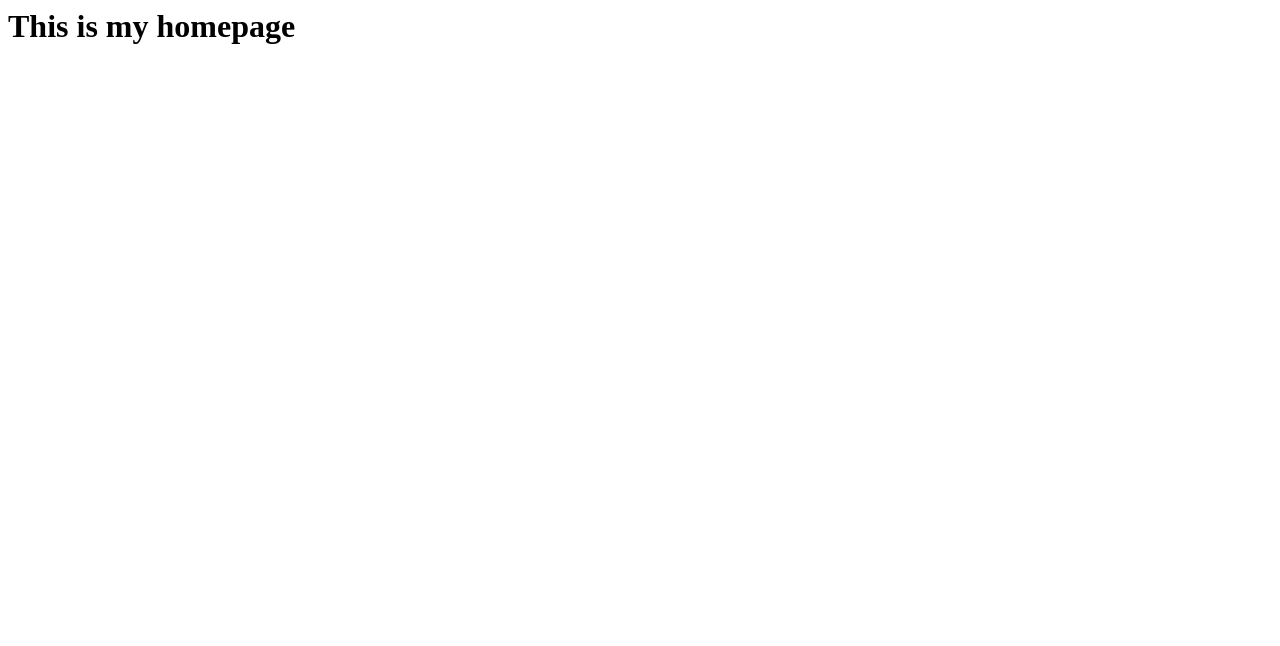
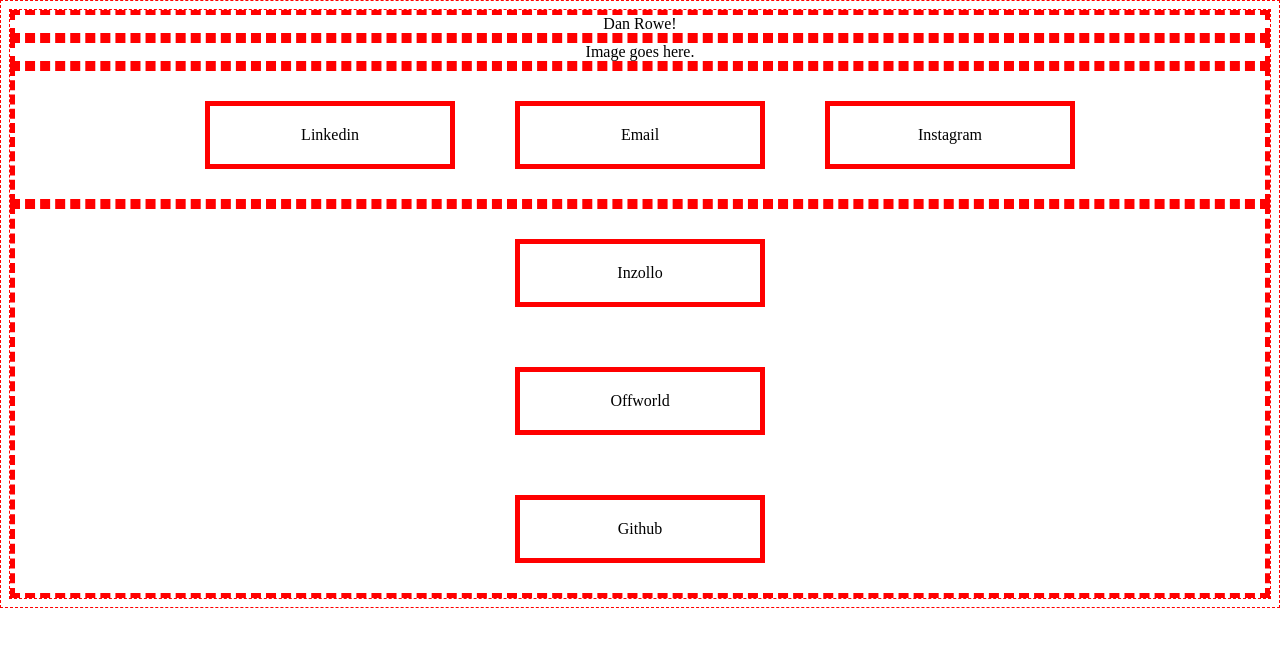
Before and after one commit to danamaple/link-in-bio, a plain HTML site: page index.html in a window 1280 px wide. Drawn offline with Linux system fonts and the light colour scheme.

Commit message:
Basic HTML Structure

```diff
--- a/index.html
+++ b/index.html
@@ -1 +1,83 @@
-<h1>This is my homepage</h1>
+<!DOCTYPE html>
+<html>
+  <head>
+    <meta charset="UTF-8">
+    <title> Dan Rowe's Links </title>
+    <style>
+    *{
+      border: 1px red dashed;
+      text-align: center;
+      }
+      .name{
+      border: dashed red 5px;
+      }
+      .text-container{
+        display: flex;
+        flex-direction: column;
+        justify-content: center;
+        align-items: center;
+        border: dashed red 5px;
+      }
+      .text {
+    width: 200px;
+    padding: 20px;
+    border: solid red 5px;
+    margin: 30px;
+    }
+      .button-container{
+        display: flex;
+        flex-direction: row;
+        justify-content: center;
+        border: dashed red 5px;
+      }
+        .button {
+      width: 200px;
+      padding: 20px;
+      border: solid red 5px;
+      margin: 30px;
+      }
+    </style>
+  </head>
+  <body>
+    <div class = "name">
+        Dan Rowe!
+      </div>
+
+    <div class = "name">
+        Image goes here.
+      </div>
+
+    <div class = "button-container">
+
+      <div class = "button">
+        Linkedin
+      </div>
+
+      <div class = "button">
+        Email
+      </div>
+
+      <div class = "button">
+        Instagram
+      </div>
+
+    </div>
+    <div class = "text-container">
+
+      <div class="text">
+        Inzollo
+      </div>
+
+      <div class="text">
+        Offworld
+      </div>
+
+      <div class="text">
+        Github
+      </div>
+
+    </div>
+  </body>
+
+
+</html>
```
